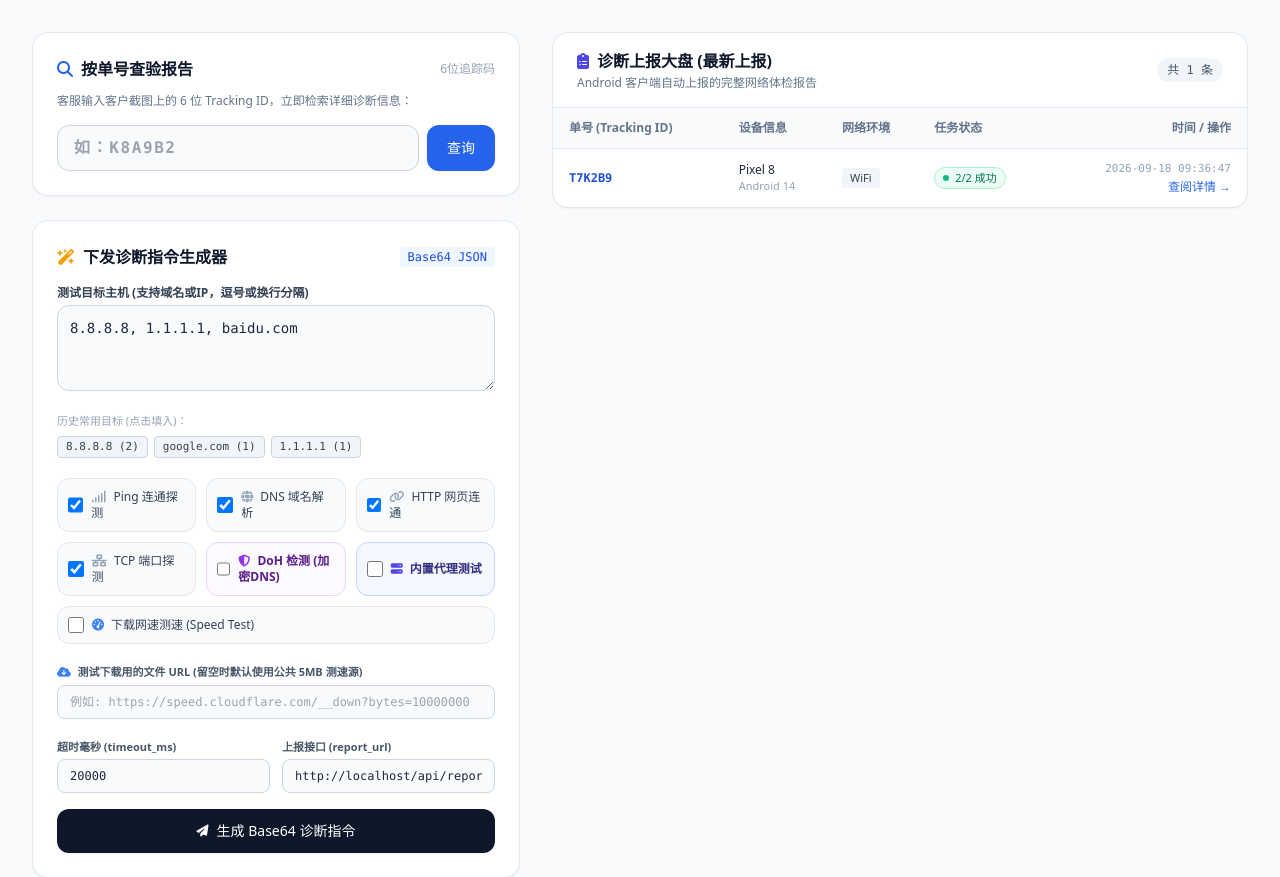
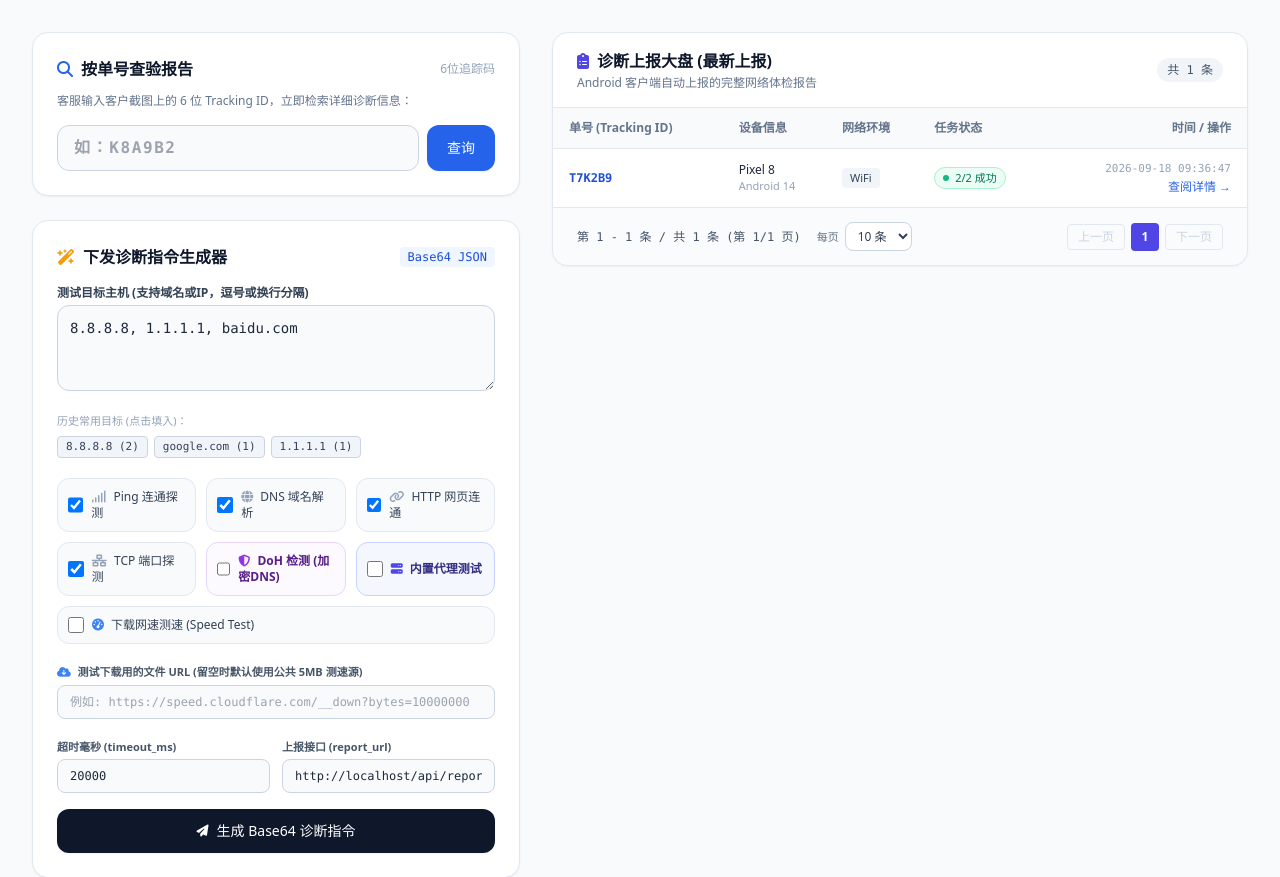
Before and after one commit to holy-tiger/netcheck-tool, a FastAPI app: page / in a window 1280 px wide. Shown: the part 65-942 px from the top of the page. Run offline with FastAPI, Linux system fonts and the light colour scheme; data comes from the database, SQL or seed files in the repository; some libraries are stand-ins or nearby versions.

Commit message:
refactor: optimize UI and add pagination to reports
- Simplify "One-Tap Network Check" button labels
- Add pagination support to reports API and dashboard
- Adjust UI spacing and component styling

```diff
--- a/app/src/main/res/values-ar/strings.xml
+++ b/app/src/main/res/values-ar/strings.xml
@@ -51,7 +51,7 @@
     <string name="step_http">جاري فحص اتصال الويب HTTP (%1$s)...</string>
     <string name="step_tcp">جاري فحص منفذ TCP (%1$s)...</string>
     <string name="step_speed">جاري اختبار سرعة التحميل (%1$s)...</string>
-    <string name="quick_check_button">فحص شامل للشبكة بنقرة واحدة</string>
+    <string name="quick_check_button">فحص الشبكة بنقرة واحدة</string>
     <string name="quick_check_chip">فحص سريع</string>
     <string name="clear_button">مسح</string>
     <string name="clear_all_button">مسح الكل</string>
--- a/app/src/main/res/values-en/strings.xml
+++ b/app/src/main/res/values-en/strings.xml
@@ -51,7 +51,7 @@
     <string name="step_http">Executing HTTP web connectivity probe (%1$s)...</string>
     <string name="step_tcp">Executing TCP port connectivity probe (%1$s)...</string>
     <string name="step_speed">Executing download speed test (%1$s)...</string>
-    <string name="quick_check_button">One-Tap Full Network Health Check</string>
+    <string name="quick_check_button">One-Tap Network Check</string>
     <string name="quick_check_chip">Quick Health Check</string>
     <string name="clear_button">Clear</string>
     <string name="clear_all_button">Clear All</string>
--- a/app/src/main/res/values-zh/strings.xml
+++ b/app/src/main/res/values-zh/strings.xml
@@ -51,7 +51,7 @@
     <string name="step_http">正在执行 HTTP 网页连通测试 (%1$s)...</string>
     <string name="step_tcp">正在执行 TCP 端口连通探测 (%1$s)...</string>
     <string name="step_speed">正在执行下载网速测试 (%1$s)...</string>
-    <string name="quick_check_button">一键网络全功能体检</string>
+    <string name="quick_check_button">一键网络体检</string>
     <string name="quick_check_chip">全网体检</string>
     <string name="clear_button">清空</string>
     <string name="clear_all_button">一键清空</string>
--- a/app/src/main/res/values/strings.xml
+++ b/app/src/main/res/values/strings.xml
@@ -51,7 +51,7 @@
     <string name="step_http">Executing HTTP web connectivity probe (%1$s)...</string>
     <string name="step_tcp">Executing TCP port connectivity probe (%1$s)...</string>
     <string name="step_speed">Executing download speed test (%1$s)...</string>
-    <string name="quick_check_button">One-Tap Full Network Health Check</string>
+    <string name="quick_check_button">One-Tap Network Check</string>
     <string name="quick_check_chip">Quick Health Check</string>
     <string name="clear_button">Clear</string>
     <string name="clear_all_button">Clear All</string>
--- a/backend/api/report.py
+++ b/backend/api/report.py
@@ -39,7 +39,7 @@ async def submit_report(payload: ReportPayloadSchema):
 
 @router.get("")
 @router.get("/")
-async def list_reports(limit: int = 50):
+async def list_reports(limit: int = 100, offset: int = 0):
     db = await get_db_connection()
     try:
         cursor = await db.execute(
@@ -47,9 +47,9 @@ async def list_reports(limit: int = 50):
             SELECT id, tracking_id, device_info, network_env, task_results, created_at
             FROM diagnostic_reports
             ORDER BY created_at DESC
-            LIMIT ?
+            LIMIT ? OFFSET ?
             """,
-            (limit,)
+            (limit, offset)
         )
         rows = await cursor.fetchall()
         result = []
--- a/backend/templates/index.html
+++ b/backend/templates/index.html
@@ -393,6 +393,22 @@
               </tbody>
             </table>
           </div>
+
+          <!-- Pagination Bar -->
+          <div id="paginationContainer" class="px-6 py-3.5 bg-slate-50/80 border-t border-slate-200 flex flex-col sm:flex-row items-center justify-between gap-3 text-xs text-slate-600">
+            <div class="flex items-center gap-2">
+              <span id="paginationInfo" class="font-mono text-slate-600">显示第 1 - 10 条，共 0 条</span>
+              <div class="flex items-center ml-2 text-slate-500">
+                <span class="mr-1.5 text-[11px]">每页</span>
+                <select id="pageSizeSelect" onchange="changePageSize(this.value)" class="bg-white border border-slate-300 text-slate-700 text-xs rounded-lg px-2 py-1 focus:outline-none focus:ring-1 focus:ring-indigo-500 shadow-xs">
+                  <option value="10" selected>10 条</option>
+                  <option value="20">20 条</option>
+                  <option value="50">50 条</option>
+                </select>
+              </div>
+            </div>
+            <div id="paginationNav" class="flex items-center space-x-1.5"></div>
+          </div>
         </div>
 
         <!-- Selected Report Detail View Card -->
@@ -454,6 +470,8 @@
 
   <script>
     let activeReports = [];
+    let currentPage = 1;
+    let pageSize = 10;
 
     // Initialize on load
     window.addEventListener('DOMContentLoaded', () => {
@@ -641,10 +659,23 @@
       });
     }
 
+    function changePageSize(size) {
+      pageSize = parseInt(size, 10) || 10;
+      currentPage = 1;
+      renderReportsTable();
+    }
+
+    function goToPage(page) {
+      const totalPages = Math.ceil(activeReports.length / pageSize) || 1;
+      if (page < 1 || page > totalPages) return;
+      currentPage = page;
+      renderReportsTable();
+    }
+
     async function loadReports() {
       const tbody = document.getElementById('reportsTableBody');
       try {
-        const res = await fetch('/api/reports?limit=50');
+        const res = await fetch('/api/reports?limit=200');
         if (!res.ok) throw new Error("Fetch failed");
         const list = await res.json();
         activeReports = list;
@@ -659,10 +690,39 @@
               </td>
             </tr>
           `;
+          document.getElementById('paginationInfo').innerText = '暂无上报记录';
+          document.getElementById('paginationNav').innerHTML = '';
           return;
         }
 
-        tbody.innerHTML = list.map((item, idx) => {
+        renderReportsTable();
+      } catch (err) {
+        tbody.innerHTML = `
+          <tr>
+            <td colspan="5" class="py-8 text-center text-rose-500 text-xs">
+              加载上报记录失败，请检查服务状态
+            </td>
+          </tr>
+        `;
+        document.getElementById('paginationInfo').innerText = '加载失败';
+        document.getElementById('paginationNav').innerHTML = '';
+      }
+    }
+
+    function renderReportsTable() {
+      const tbody = document.getElementById('reportsTableBody');
+      const total = activeReports.length;
+      if (total === 0) return;
+
+      const totalPages = Math.ceil(total / pageSize) || 1;
+      if (currentPage > totalPages) currentPage = totalPages;
+      if (currentPage < 1) currentPage = 1;
+
+      const startIdx = (currentPage - 1) * pageSize;
+      const endIdx = Math.min(startIdx + pageSize, total);
+      const pageItems = activeReports.slice(startIdx, endIdx);
+
+      tbody.innerHTML = pageItems.map((item) => {
         const dev = item.device_info || {};
         const net = item.network_env || {};
         const results = item.task_results || [];
@@ -671,7 +731,7 @@
         const isAllPass = totalCount > 0 && successCount === totalCount;
 
         return `
-            <tr class="hover:bg-slate-50 transition-colors cursor-pointer" onclick="showReportDetailByIndex(${idx})">
+          <tr class="hover:bg-slate-50 transition-colors cursor-pointer" onclick="showReportDetailByTrackingId('${item.tracking_id}')">
             <td class="py-3 px-4 font-mono font-bold text-blue-700">
               ${item.tracking_id}
             </td>
@@ -699,15 +759,80 @@
         `;
       }).join('');
 
-      } catch (err) {
-        tbody.innerHTML = `
-          <tr>
-            <td colspan="5" class="py-8 text-center text-rose-500 text-xs">
-              加载上报记录失败，请检查服务状态
-            </td>
-          </tr>
+      document.getElementById('paginationInfo').innerText = `第 ${startIdx + 1} - ${endIdx} 条 / 共 ${total} 条 (第 ${currentPage}/${totalPages} 页)`;
+      renderPaginationNav(totalPages);
+    }
+
+    function renderPaginationNav(totalPages) {
+      const nav = document.getElementById('paginationNav');
+      if (totalPages <= 1) {
+        nav.innerHTML = `
+          <button disabled class="px-2.5 py-1 rounded border border-slate-200 text-slate-300 text-xs cursor-not-allowed">上一页</button>
+          <span class="w-7 h-7 flex items-center justify-center text-xs font-bold bg-indigo-600 text-white rounded shadow-xs">1</span>
+          <button disabled class="px-2.5 py-1 rounded border border-slate-200 text-slate-300 text-xs cursor-not-allowed">下一页</button>
         `;
+        return;
       }
+
+      let buttons = [];
+
+      // Prev Button
+      const isPrevDisabled = currentPage <= 1;
+      buttons.push(`
+        <button
+          onclick="goToPage(${currentPage - 1})"
+          ${isPrevDisabled ? 'disabled' : ''}
+          class="px-2.5 py-1 rounded border border-slate-200 text-xs transition-colors flex items-center gap-1 ${isPrevDisabled ? 'text-slate-300 bg-slate-50 cursor-not-allowed' : 'text-slate-700 bg-white hover:bg-slate-100 hover:border-slate-300 shadow-xs'}">
+          <i class="fa-solid fa-chevron-left text-[10px]"></i> 上一页
+        </button>
+      `);
+
+      // Page numbers logic: show up to 7 buttons, or ellipses
+      let pageNumbers = [];
+      if (totalPages <= 7) {
+        for (let i = 1; i <= totalPages; i++) pageNumbers.push(i);
+      } else {
+        if (currentPage <= 4) {
+          pageNumbers = [1, 2, 3, 4, 5, '...', totalPages];
+        } else if (currentPage >= totalPages - 3) {
+          pageNumbers = [1, '...', totalPages - 4, totalPages - 3, totalPages - 2, totalPages - 1, totalPages];
+        } else {
+          pageNumbers = [1, '...', currentPage - 1, currentPage, currentPage + 1, '...', totalPages];
+        }
+      }
+
+      pageNumbers.forEach(p => {
+        if (p === '...') {
+          buttons.push(`<span class="px-1.5 py-1 text-xs text-slate-400">...</span>`);
+        } else if (p === currentPage) {
+          buttons.push(`
+            <button class="w-7 h-7 flex items-center justify-center rounded text-xs font-bold bg-indigo-600 text-white shadow-xs">
+              ${p}
+            </button>
+          `);
+        } else {
+          buttons.push(`
+            <button
+              onclick="goToPage(${p})"
+              class="w-7 h-7 flex items-center justify-center rounded border border-slate-200 text-xs text-slate-700 bg-white hover:bg-slate-100 hover:border-slate-300 shadow-xs transition-colors">
+              ${p}
+            </button>
+          `);
+        }
+      });
+
+      // Next Button
+      const isNextDisabled = currentPage >= totalPages;
+      buttons.push(`
+        <button
+          onclick="goToPage(${currentPage + 1})"
+          ${isNextDisabled ? 'disabled' : ''}
+          class="px-2.5 py-1 rounded border border-slate-200 text-xs transition-colors flex items-center gap-1 ${isNextDisabled ? 'text-slate-300 bg-slate-50 cursor-not-allowed' : 'text-slate-700 bg-white hover:bg-slate-100 hover:border-slate-300 shadow-xs'}">
+          下一页 <i class="fa-solid fa-chevron-right text-[10px]"></i>
+        </button>
+      `);
+
+      nav.innerHTML = buttons.join('');
     }
 
     async function searchByTrackingId() {
@@ -726,6 +851,13 @@
         renderDetailView(report);
       } catch (e) {
         alert("查询失败，服务可能不可达");
+      }
+    }
+
+    function showReportDetailByTrackingId(trackingId) {
+      const item = activeReports.find(r => r.tracking_id === trackingId);
+      if (item) {
+        renderDetailView(item);
       }
     }
 
```
Also changed, not shown: server.js (+4 -3 lines), 1 other file. Lines whose indentation alone changed are shown as unchanged.
